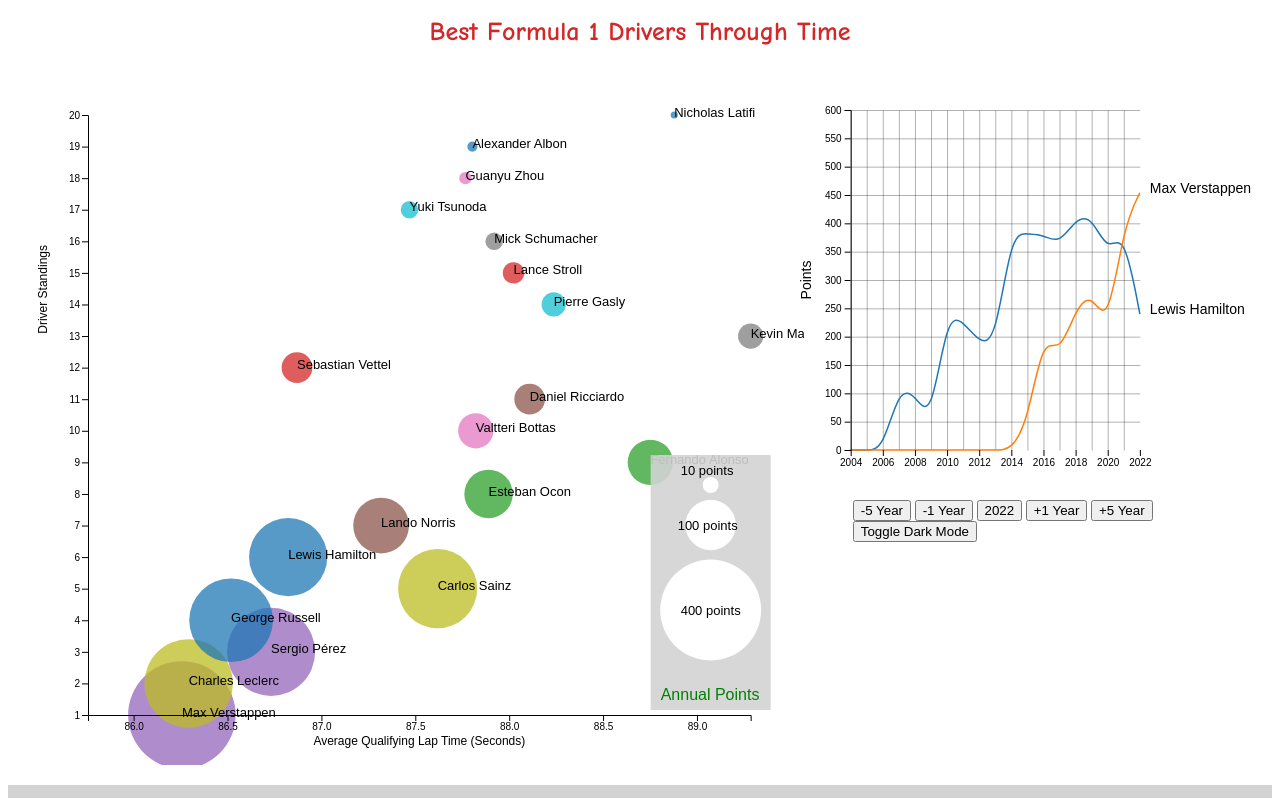
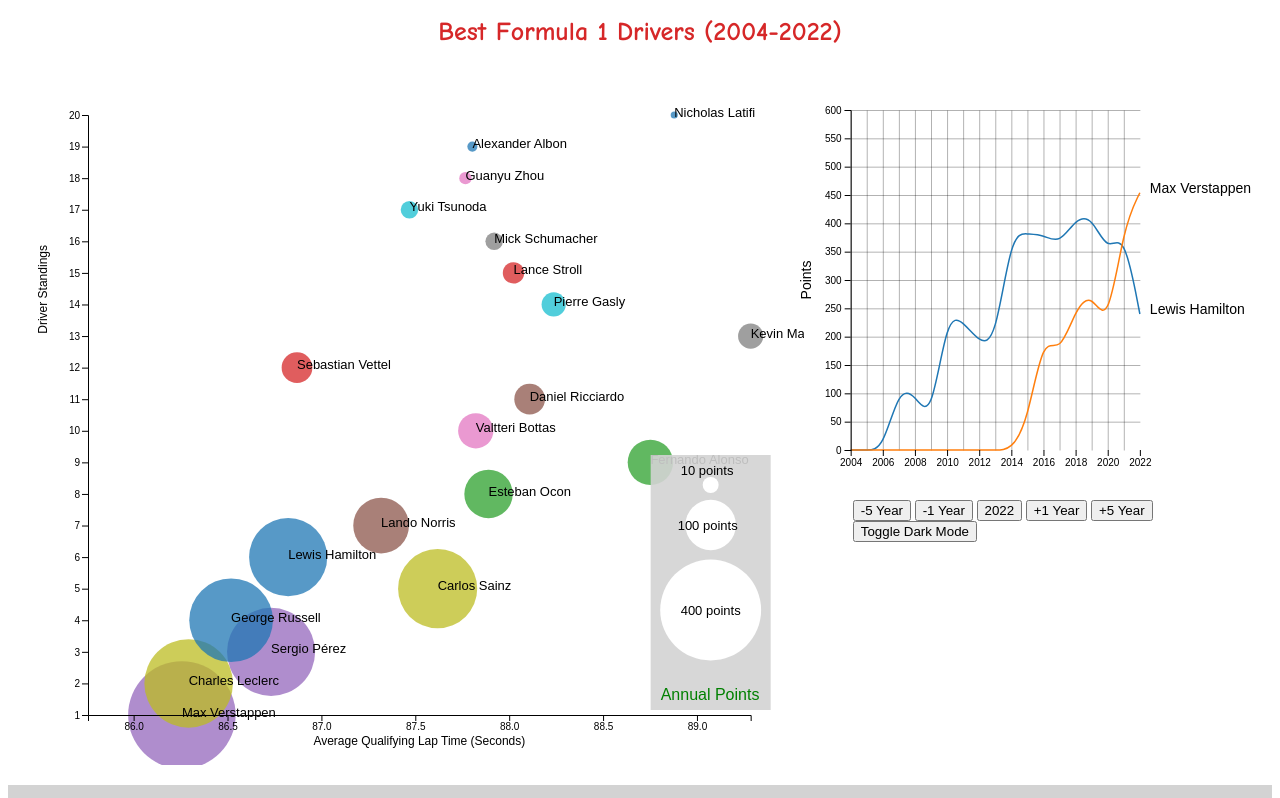
Before and after one commit to khoiduong/Best-F1-Drivers, a plain HTML site: page index.html in a window 1280 px wide. Shown: the top 798 px of the page. Drawn offline with nearby package versions, Linux system fonts and the light colour scheme.

Commit message:
updated title

```diff
--- a/index.html
+++ b/index.html
@@ -6,7 +6,7 @@
     <link rel="stylesheet" type="text/css" href="style.css" />
     <script type="text/javascript" src="https://d3js.org/d3.v5.min.js"></script>
   </head>
-  <h1><bold>Best Formula 1 Drivers Through Time</bold></h1>
+  <h1><bold>Best Formula 1 Drivers (2004-2022)</bold></h1>
   <body>
     <div class="svg1">
       <script type="text/javascript" src="scatterplot.js"></script>
```
